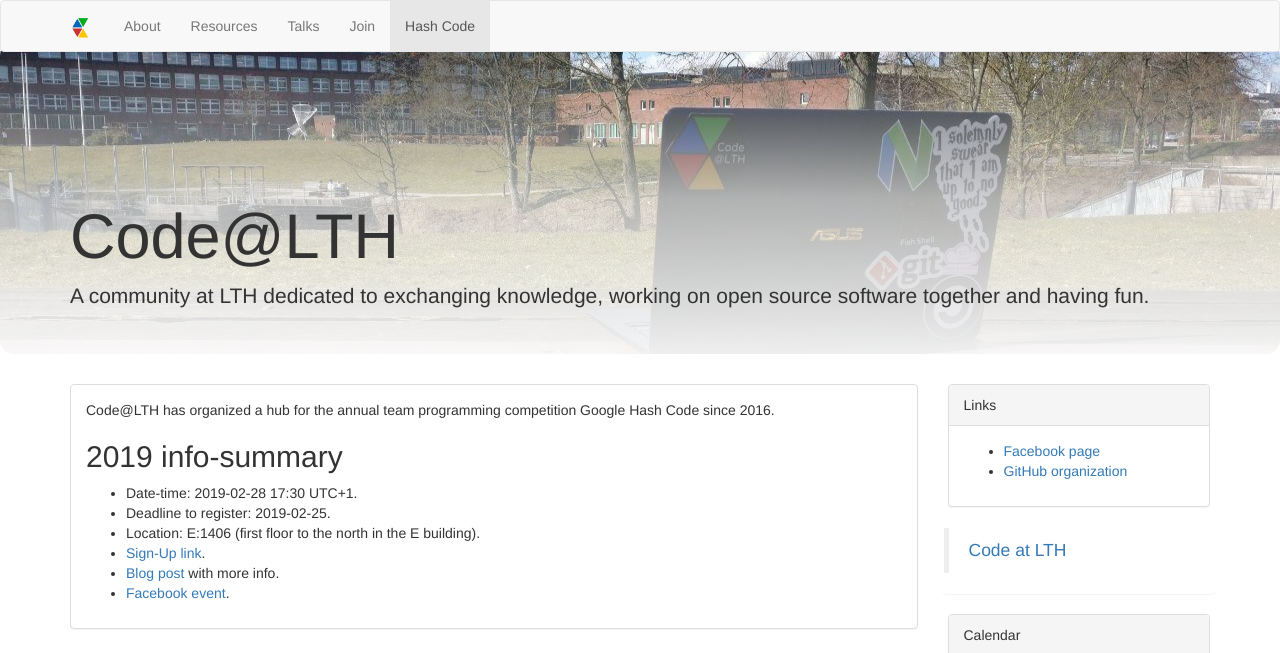
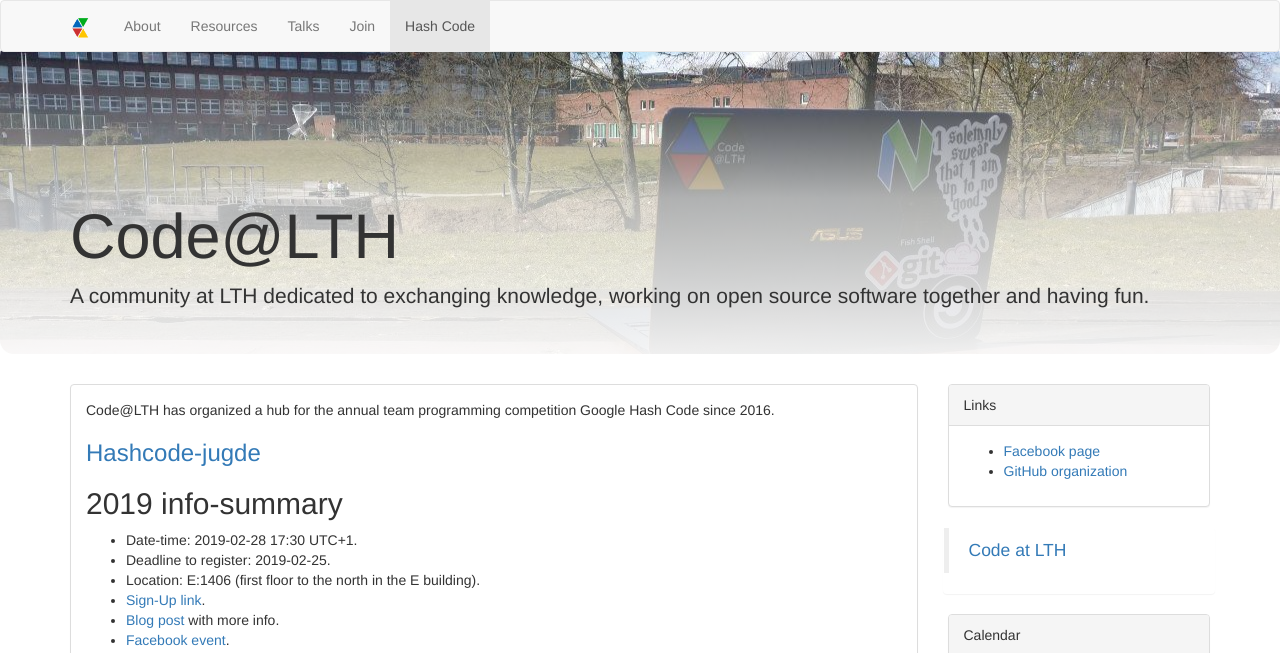
Before and after one commit to Code-at-LTH/code-at-lth.github.io, a Jekyll site: the page built from hashcode.md, in a window 1280 px wide, cut to the strip 0-653 px from the top of the page. Built offline with Jekyll 4.4.1, drawn with Linux system fonts in a browser that asks for light colours; nearby versions of some CDN libraries.

Commit message:
add link to judge-system

```diff
--- a/hashcode.md
+++ b/hashcode.md
@@ -6,6 +6,8 @@ id: hashcode
 
 Code@LTH has organized a hub for the annual team programming competition Google Hash Code since 2016.
 
+### [Hashcode-jugde](https://hashcodejudge.withgoogle.com/#/home)
+
 ## 2019 info-summary
 - Date-time: 2019-02-28 17:30 UTC+1.
 - Deadline to register: 2019-02-25.
```
